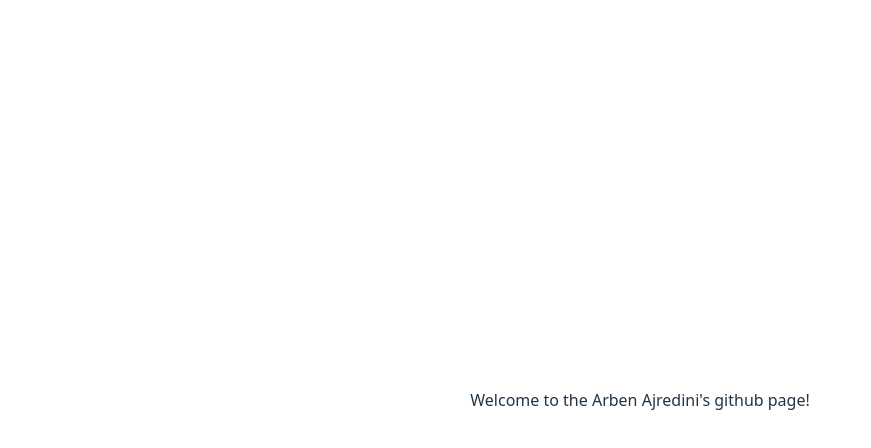
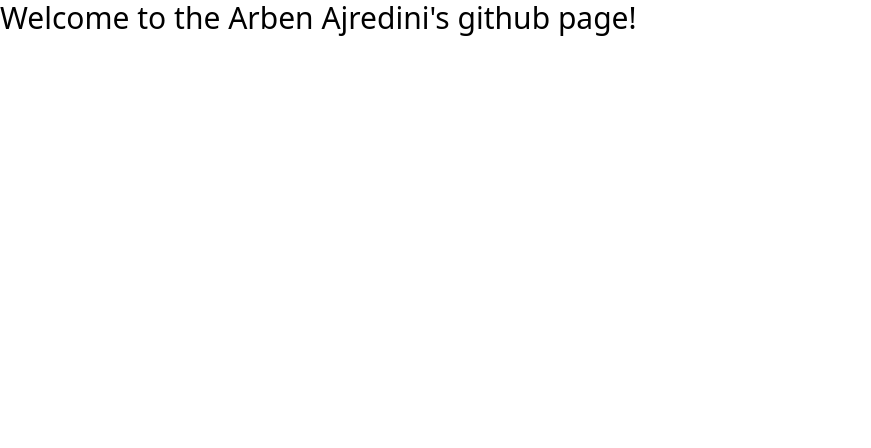
Before and after one commit to arbenajredini/arbenajredini.github.io, a Vue app: page / in a window 1280 px wide. Shown: the top 448 px of the page, without its empty margins (0-871 px from the left). Built offline with nearby package versions, Linux system fonts and the light colour scheme.

Commit message:
add tailwind

```diff
--- a/index.html
+++ b/index.html
@@ -2,7 +2,6 @@
 <html lang="en">
   <head>
     <meta charset="UTF-8" />
-    <link rel="icon" type="image/svg+xml" href="/vite.svg" />
     <meta name="viewport" content="width=device-width, initial-scale=1.0" />
     <title>Arben Ajredini</title>
   </head>
--- a/package.json
+++ b/package.json
@@ -10,6 +10,8 @@
     "deploy": "vite build && gh-pages -d dist"
   },
   "dependencies": {
+    "@tailwindcss/vite": "^4.1.7",
+    "tailwindcss": "^4.1.7",
     "vue": "^3.5.13"
   },
   "devDependencies": {
--- a/src/App.vue
+++ b/src/App.vue
@@ -2,22 +2,7 @@
 </script>
 
 <template>
-  <div>
+  <div class="text-3xl">
     Welcome to the Arben Ajredini's github page!
   </div>
 </template>
-
-<style scoped>
-.logo {
-  height: 6em;
-  padding: 1.5em;
-  will-change: filter;
-  transition: filter 300ms;
-}
-.logo:hover {
-  filter: drop-shadow(0 0 2em #646cffaa);
-}
-.logo.vue:hover {
-  filter: drop-shadow(0 0 2em #42b883aa);
-}
-</style>
--- a/src/style.css
+++ b/src/style.css
@@ -1,79 +1 @@
-:root {
-  font-family: system-ui, Avenir, Helvetica, Arial, sans-serif;
-  line-height: 1.5;
-  font-weight: 400;
-
-  color-scheme: light dark;
-  color: rgba(255, 255, 255, 0.87);
-  background-color: #242424;
-
-  font-synthesis: none;
-  text-rendering: optimizeLegibility;
-  -webkit-font-smoothing: antialiased;
-  -moz-osx-font-smoothing: grayscale;
-}
-
-a {
-  font-weight: 500;
-  color: #646cff;
-  text-decoration: inherit;
-}
-a:hover {
-  color: #535bf2;
-}
-
-body {
-  margin: 0;
-  display: flex;
-  place-items: center;
-  min-width: 320px;
-  min-height: 100vh;
-}
-
-h1 {
-  font-size: 3.2em;
-  line-height: 1.1;
-}
-
-button {
-  border-radius: 8px;
-  border: 1px solid transparent;
-  padding: 0.6em 1.2em;
-  font-size: 1em;
-  font-weight: 500;
-  font-family: inherit;
-  background-color: #1a1a1a;
-  cursor: pointer;
-  transition: border-color 0.25s;
-}
-button:hover {
-  border-color: #646cff;
-}
-button:focus,
-button:focus-visible {
-  outline: 4px auto -webkit-focus-ring-color;
-}
-
-.card {
-  padding: 2em;
-}
-
-#app {
-  max-width: 1280px;
-  margin: 0 auto;
-  padding: 2rem;
-  text-align: center;
-}
-
-@media (prefers-color-scheme: light) {
-  :root {
-    color: #213547;
-    background-color: #ffffff;
-  }
-  a:hover {
-    color: #747bff;
-  }
-  button {
-    background-color: #f9f9f9;
-  }
-}
+@import "tailwindcss"
--- a/vite.config.js
+++ b/vite.config.js
@@ -1,7 +1,8 @@
 import { defineConfig } from 'vite'
 import vue from '@vitejs/plugin-vue'
+import tailwindcss from '@tailwindcss/vite'
 
 // https://vite.dev/config/
 export default defineConfig({
-  plugins: [vue()],
+  plugins: [vue(), tailwindcss()],
 })
```
Also changed, not shown: 1 other file (tests, documents, lock files or other folders).
